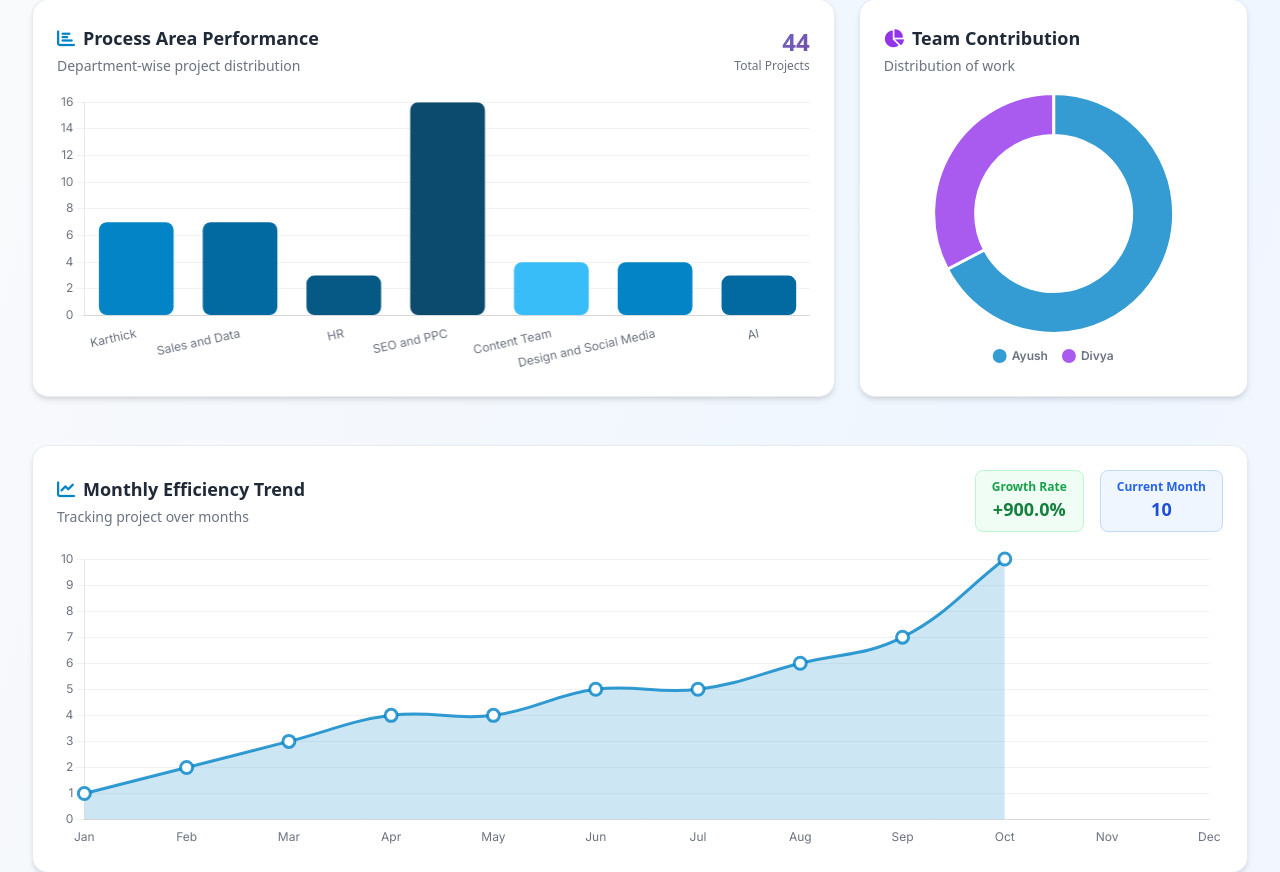
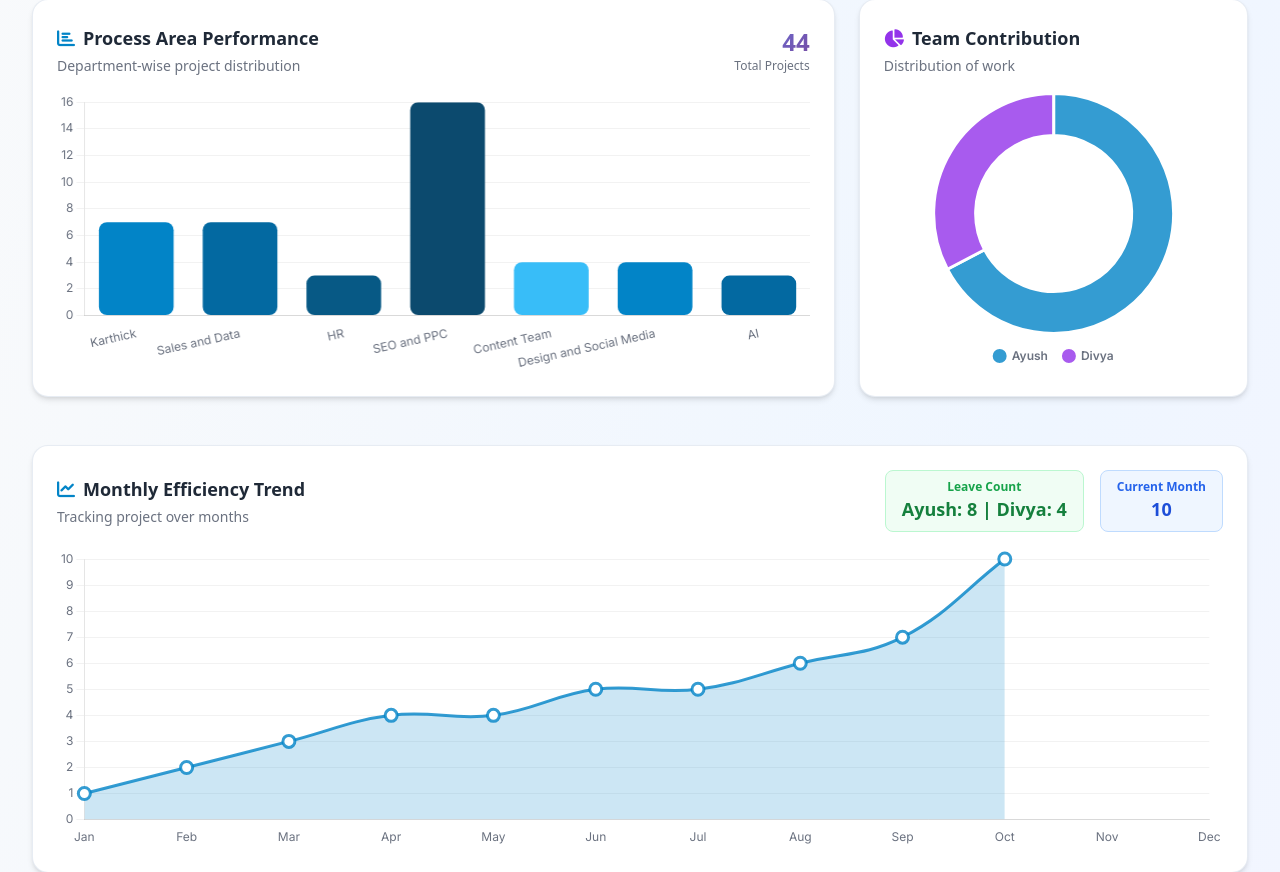
Before and after one commit to RevvGrowth-25/ReDajngo, a Django app: page / in a window 1280 px wide. Shown: the part 537-1409 px from the top of the page. Run offline with Django 5.2, Linux system fonts and the light colour scheme; some libraries are stand-ins or nearby versions.

Commit message:
Update index.html
updated info

```diff
--- a/home/templates/index.html
+++ b/home/templates/index.html
@@ -95,8 +95,8 @@
         </div>
         <div class="flex items-center gap-4">
           <div class="text-center px-4 py-2 bg-green-50 rounded-lg border border-green-200">
-            <div class="text-xs text-green-600 font-semibold">Growth Rate</div>
-            <div class="text-lg font-bold text-green-700" id="trendGrowth">+0%</div>
+            <div class="text-xs text-green-600 font-semibold">Leave Count</div>
+            <div class="text-lg font-bold text-green-700" id="trendGrowth"> </div>
           </div>
           <div class="text-center px-4 py-2 bg-blue-50 rounded-lg border border-blue-200">
             <div class="text-xs text-blue-600 font-semibold">Current Month</div>
@@ -241,9 +241,18 @@ document.addEventListener("DOMContentLoaded", () => {
     const totalBar = d.bar.data.reduce((a,b)=>a+b,0);
     document.getElementById('totalBarHours').textContent = totalBar.toLocaleString('en-IN');
     const lineData = d.line.data;
+    const allLeaves = [0, 0, 1, 1, 0, 2, 1, 0, 1, 2];
+const ayushLeaves = [0, 0, 1, 1, 2, 1, 0, 1, 2, 0];
+const divyaLeaves = [0, 0, 0, 0, 0, 0, 1, 1, 1, 1];
+
+const ayushTotal = ayushLeaves.reduce((a, b) => a + b, 0);
+const divyaTotal = divyaLeaves.reduce((a, b) => a + b, 0);
+
+// if (leaveBreakupEl) leaveBreakupEl.textContent = `Ayush: ${ayushTotal} | Divya: ${divyaTotal}`;
+
     if(lineData.length>=2){
       const growth = ((lineData[lineData.length-1]-lineData[0])/lineData[0]*100).toFixed(1);
-      document.getElementById('trendGrowth').textContent = (growth>0?'+':'')+growth+'%';
+      document.getElementById('trendGrowth').textContent = `Ayush: ${ayushTotal} | Divya: ${divyaTotal}`;
       document.getElementById('currentMonth').textContent = lineData[lineData.length-1].toLocaleString('en-IN');
     }
 
```
